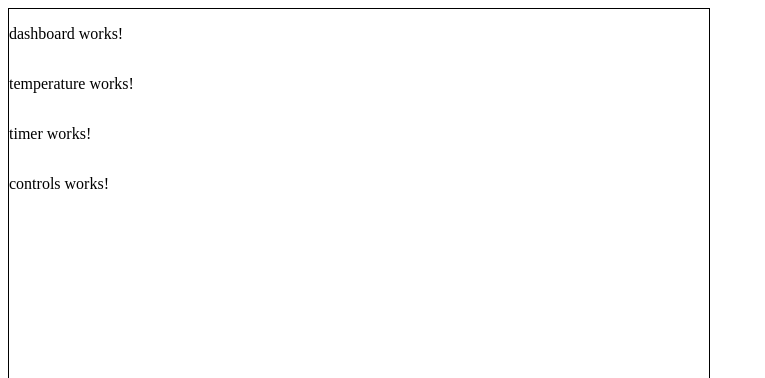
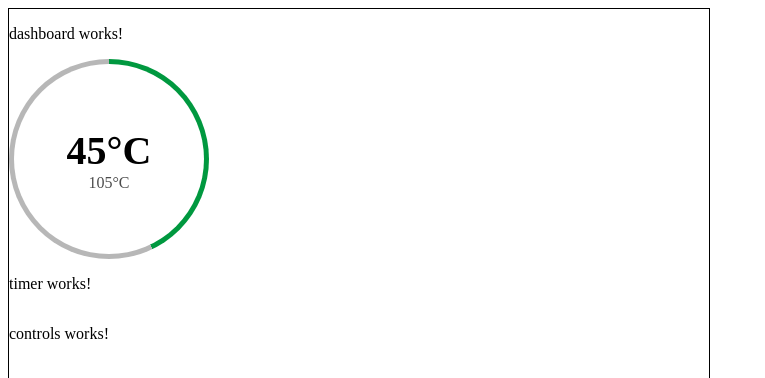
Before and after one commit to K0ron/sterilizerUI, an Angular app: page / in a window 1280 px wide. Shown: the top 378 px of the page, without its empty margins (0-765 px from the left). Built offline with nearby package versions, Linux system fonts and the light colour scheme.

Commit message:
add progress bar and circle temperature

```diff
--- a/src/app/components/temperature/temperature.html
+++ b/src/app/components/temperature/temperature.html
@@ -1 +1,9 @@
-<p>temperature works!</p>
+<div class="temps-circle"   [ngStyle]="{
+    '--progress': progress + '%',
+    '--progress-color': progressColor
+  }">
+    <div class="inner">
+        <div class="value">{{ currentTemperature }}°C</div>
+        <div class="target">{{ targetTemperature }}°C</div>
+    </div>
+</div>
--- a/src/app/components/temperature/temperature.scss
+++ b/src/app/components/temperature/temperature.scss
@@ -0,0 +1,41 @@
+.temps-circle {
+  width: 200px;
+  height: 200px;
+  border-radius: 50%;
+
+  --progress: 0%;
+
+  background: conic-gradient(
+    var(--progress-color) 0% var(--progress),
+    #b7b7b7 var(--progress) 100%
+  );
+
+  transition: --progress 0.6s ease-in-out;
+
+  display: flex;
+  align-items: center;
+  justify-content: center;
+}
+
+.inner {
+  width: 190px;
+  height: 190px;
+  border-radius: 50%;
+  background: #ffffff;
+
+  display: flex;
+  flex-direction: column;
+  align-items: center;
+  justify-content: center;
+
+}
+
+.value {
+  font-size: 2.5rem;
+  font-weight: bold;
+}
+
+.target {
+  font-size: 1rem;
+  opacity: 0.7;
+}
--- a/src/app/components/temperature/temperature.ts
+++ b/src/app/components/temperature/temperature.ts
@@ -1,11 +1,38 @@
-import { Component } from '@angular/core';
+import { ChangeDetectorRef, Component, OnInit } from '@angular/core';
+import { CommonModule } from '@angular/common';
 
 @Component({
   selector: 'app-temperature',
-  imports: [],
+  imports: [CommonModule],
   templateUrl: './temperature.html',
   styleUrl: './temperature.scss',
 })
-export class Temperature {
+export class Temperature implements OnInit {
+
+  currentTemperature: number = 20;
+  targetTemperature: number = 105;
+
+  constructor(private cd : ChangeDetectorRef) {}
+
+ ngOnInit(): void {
+      const interval = setInterval(() => {
+      if (this.currentTemperature < this.targetTemperature) {
+        this.currentTemperature += 1; // +1°C à chaque tick
+        this.cd.detectChanges(); // forcer la détection des changements
+      } else {
+        clearInterval(interval); // on arrête quand target atteinte
+      }
+    }, 200);
+ }
+
+
+  get progress(): number {
+    return Math.min((this.currentTemperature / this.targetTemperature) * 100, 100);
+
+  }
+
+  get progressColor(): string {
+    return this.currentTemperature < 50 ? '#00983f' : '#d42a17';
+  }
 
 }
```
